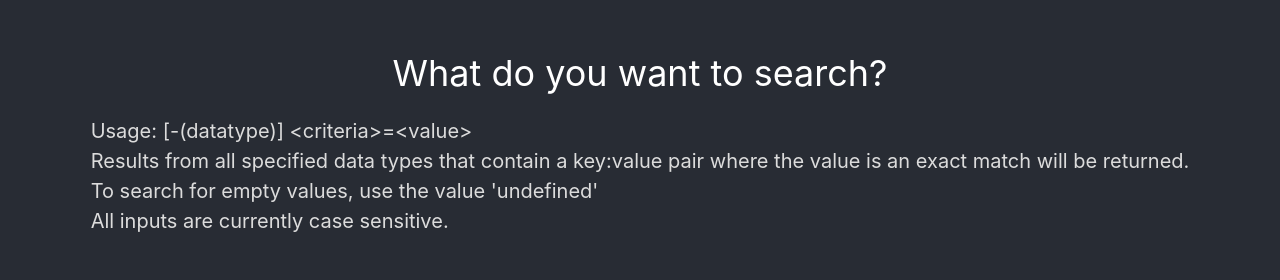
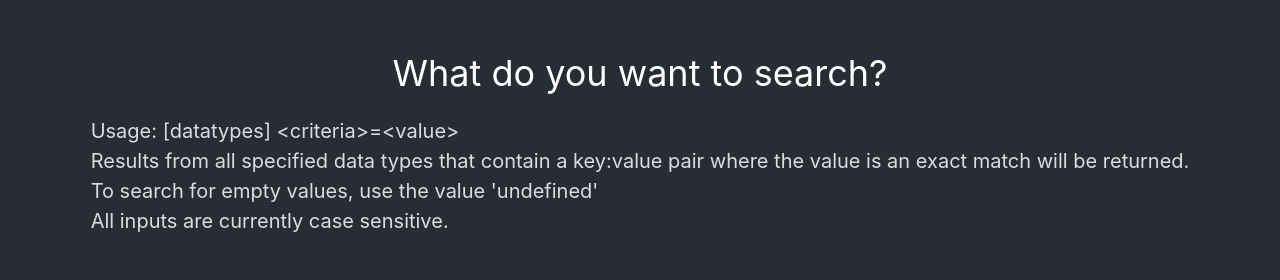
Before and after one commit to mmaaddiieemm/search-app, a React (Create React App) app: page / in a window 1280 px wide. Shown: the part 127-407 px from the top of the page. Built offline with nearby package versions, Linux system fonts and the light colour scheme.

Commit message:
remove console output, some formatting

```diff
--- a/src/App.css
+++ b/src/App.css
@@ -21,9 +21,11 @@
 .App-results {
   font-size: calc(10px + 2vmin);
   max-width: 500px;
+  text-align: center;
+  display: flex;
+  flex-direction: column;
   align-items: center;
   justify-content: center;
-  text-align: center;
 }
 
 .mb-3 {
--- a/src/App.js
+++ b/src/App.js
@@ -7,7 +7,6 @@ import './App.css';
 function App() {
   const [searchCriteria, setSearchCriteria] = useState('');
 
-  // parse the input data.
   let searchKey = searchCriteria;
   let dataTypes = 'uto'; // search all types by default
   let value;
@@ -19,7 +18,7 @@ function App() {
     dataTypes = searchKey.split(" ")[0];
     searchKey = searchKey.slice(searchKey.indexOf(" ")).trim();
   }
-  //
+  // parse out the key:value pair.
   let parsedArr = searchKey.split('=');
   if (parsedArr.length > 1) {
     searchKey = parsedArr[0];
@@ -32,7 +31,7 @@ function App() {
   return (
     <div className="App-header">
       <p>What do you want to search? </p>
-      <p className="App-instructions">Usage: [-(datatype)] &lt;criteria&gt;=&lt;value&gt;<br/>
+      <p className="App-instructions">Usage: [datatypes] &lt;criteria&gt;=&lt;value&gt;<br/>
           Results from all specified data types that contain a key:value pair where the value is an exact match will be returned. <br/>
           To search for empty values, use the value 'undefined'<br/>
           All inputs are currently case sensitive.<br/>
--- a/src/CollectResults.js
+++ b/src/CollectResults.js
@@ -11,7 +11,6 @@ const OrgDb = require('./data/organizations.json');
 function CollectResults({ searchKey, value, dataTypes }) {
   // search for all matching key:value pairs in the data and add them
   // to the results.
-  console.log(dataTypes);
 
   var users = (dataTypes.includes('u')) ? Search(searchKey, value, UsersDb) : [];
   var tickets = (dataTypes.includes('t')) ? Search(searchKey, value, TicketsDb) : [];
@@ -35,7 +34,6 @@ function InvalidInputData({databases}) {
     if (databases[db].length !== 0) {
       validInput = true;
     }
-    console.log(databases[db]);
   }
   if (!validInput) {
     return <p className="App-results">No entry found that matches criteria</p>;
@@ -47,9 +45,8 @@ function InvalidInputData({databases}) {
 function InvalidDataTypes({dataTypes}) {
   let invalidDataTypes = dataTypes.replace('u', '').replace('t', '').replace('o', '').trim();
   let realDataTypes = dataTypes.replace(invalidDataTypes, '');
-  if (realDataTypes === '') realDataTypes = 'uot';
+  if (realDataTypes === '') realDataTypes = 'uot'; // if nothing specified, default to all databases.
   if (!(invalidDataTypes === '')) {
-    console.log('bad shit');
     return <p className="App-results">Error: no such datatype with value(s): {invalidDataTypes}, instead searching for {realDataTypes}</p>;
   } else return <></>;
 }
```
